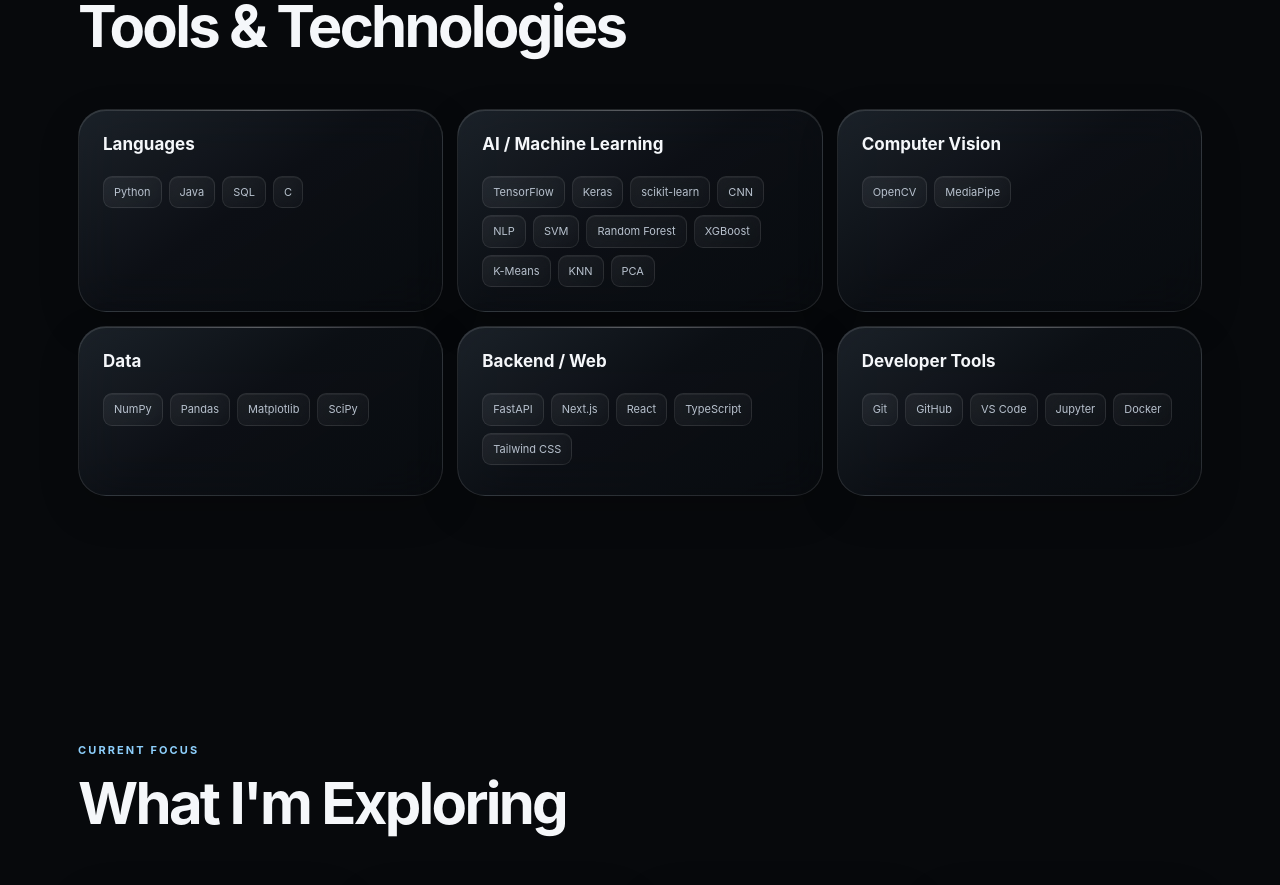
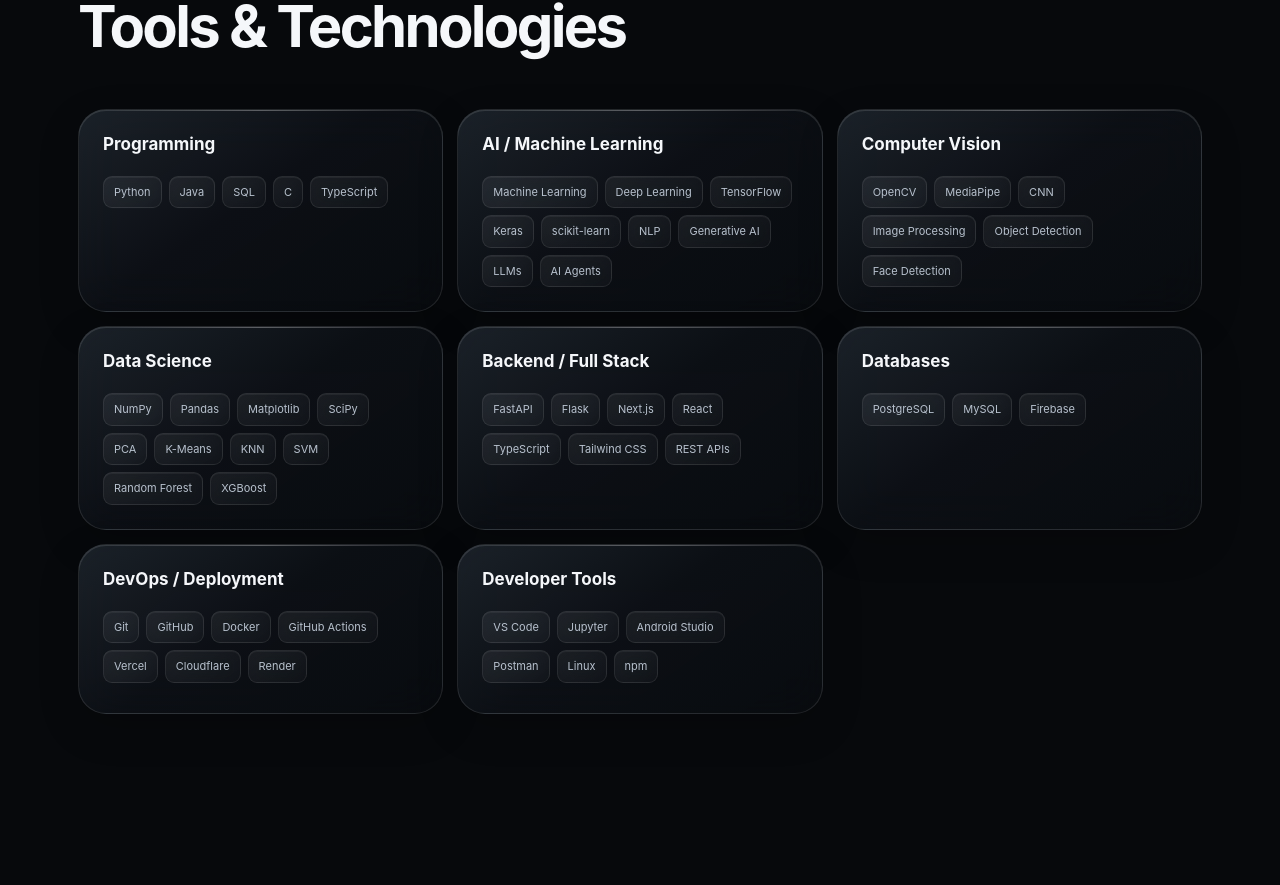
Before and after one commit to Sreedev-a/Sreedev-a.github.io, a Next.js app: page / in a window 1280 px wide. Shown: the part 4816-5701 px from the top of the page. Built offline with nearby package versions, Linux system fonts and the light colour scheme.

Commit message:
Update tools and technologies

```diff
--- a/src/data/portfolio.ts
+++ b/src/data/portfolio.ts
@@ -50,13 +50,83 @@
   },
 ],
   skills: {
-    "Languages": ["Python", "Java", "SQL", "C"],
-    "AI / Machine Learning": ["TensorFlow", "Keras", "scikit-learn", "CNN", "NLP", "SVM", "Random Forest", "XGBoost", "K-Means", "KNN", "PCA"],
-    "Computer Vision": ["OpenCV", "MediaPipe"],
-    "Data": ["NumPy", "Pandas", "Matplotlib", "SciPy"],
-    "Backend / Web": ["FastAPI", "Next.js", "React", "TypeScript", "Tailwind CSS"],
-    "Developer Tools": ["Git", "GitHub", "VS Code", "Jupyter", "Docker"],
-  },
+  "Programming": [
+    "Python",
+    "Java",
+    "SQL",
+    "C",
+    "TypeScript"
+  ],
+
+  "AI / Machine Learning": [
+    "Machine Learning",
+    "Deep Learning",
+    "TensorFlow",
+    "Keras",
+    "scikit-learn",
+    "NLP",
+    "Generative AI",
+    "LLMs",
+    "AI Agents"
+  ],
+
+  "Computer Vision": [
+    "OpenCV",
+    "MediaPipe",
+    "CNN",
+    "Image Processing",
+    "Object Detection",
+    "Face Detection"
+  ],
+
+  "Data Science": [
+    "NumPy",
+    "Pandas",
+    "Matplotlib",
+    "SciPy",
+    "PCA",
+    "K-Means",
+    "KNN",
+    "SVM",
+    "Random Forest",
+    "XGBoost"
+  ],
+
+  "Backend / Full Stack": [
+    "FastAPI",
+    "Flask",
+    "Next.js",
+    "React",
+    "TypeScript",
+    "Tailwind CSS",
+    "REST APIs"
+  ],
+
+  "Databases": [
+    "PostgreSQL",
+    "MySQL",
+    "Firebase"
+  ],
+
+  "DevOps / Deployment": [
+    "Git",
+    "GitHub",
+    "Docker",
+    "GitHub Actions",
+    "Vercel",
+    "Cloudflare",
+    "Render"
+  ],
+
+  "Developer Tools": [
+    "VS Code",
+    "Jupyter",
+    "Android Studio",
+    "Postman",
+    "Linux",
+    "npm"
+  ],
+},
   interests: [
     { title: "Generative AI", text: "Building practical applications using modern language models." },
     { title: "Computer Vision", text: "Creating real-time intelligent visual systems." },
```
